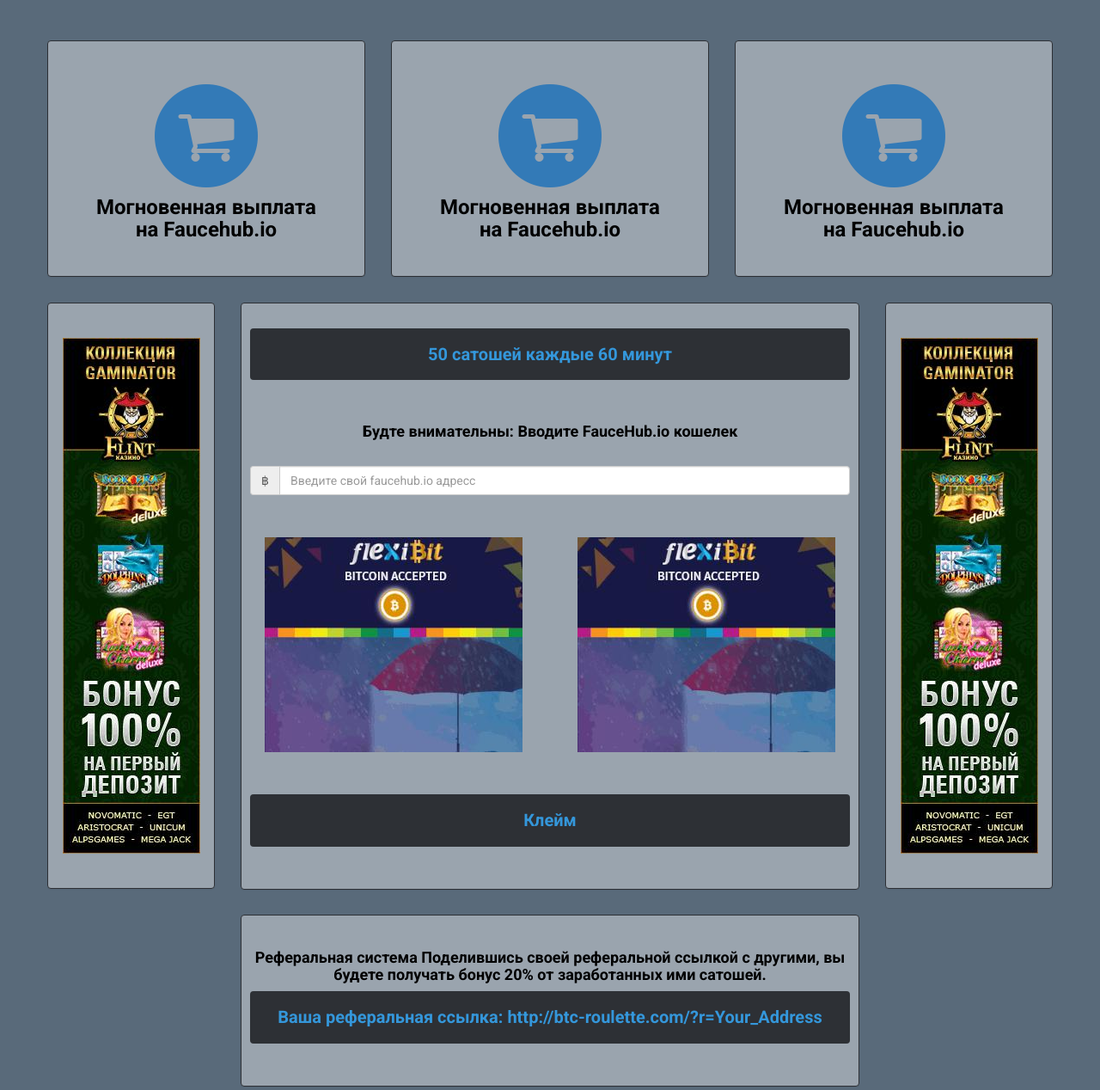
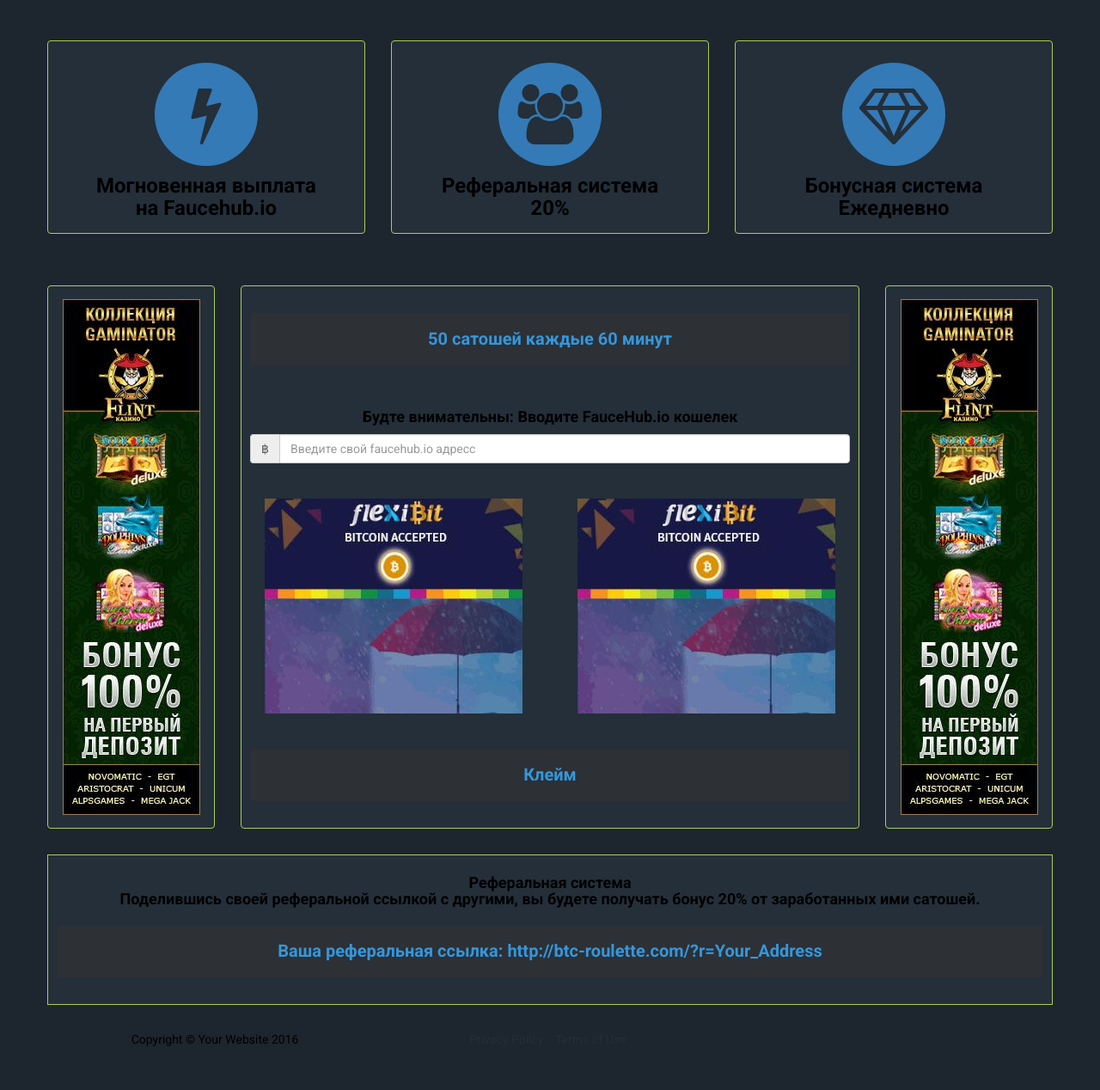
Before and after one commit to Privatik3/satoshi-progress.com, a website: page index.html in a window 1280 px wide. Shown: the part 53-1321 px from the top of the page at 86% size. After the commit the page ends 1282 px from the top, so only its background shows below. Drawn offline with nearby package versions, Linux system fonts and the light colour scheme; files that its build step writes are made by us from their sources.

Commit message:
Поменял рекламные блоки

```diff
--- a/index.html
+++ b/index.html
@@ -61,7 +61,7 @@
                 <div class="panel custome-panel pull-left">
           <span class="fa-stack fa-5x">
             <i class="fa fa-circle fa-stack-2x text-primary"></i>
-            <i class="fa fa-shopping-cart fa-stack-1x fa-custome"></i>
+            <i class="fa fa-bolt fa-stack-1x fa-custome"></i>
           </span>
                     <h3 class="service-heading">
                         Могновенная выплата<br>
@@ -73,11 +73,11 @@
                 <div class="panel custome-panel">
           <span class="fa-stack fa-5x">
             <i class="fa fa-circle fa-stack-2x text-primary"></i>
-            <i class="fa fa-shopping-cart fa-stack-1x fa-custome"></i>
+            <i class="fa fa-users fa-stack-1x fa-custome"></i>
           </span>
                     <h3 class="service-heading">
-                        Могновенная выплата<br>
-                        на Faucehub.io
+                        Реферальная система
+                        <br>20%
                     </h3>
                 </div>
             </div>
@@ -85,11 +85,11 @@
                 <div class="panel custome-panel pull-right">
           <span class="fa-stack fa-5x">
             <i class="fa fa-circle fa-stack-2x text-primary"></i>
-            <i class="fa fa-shopping-cart fa-stack-1x fa-custome"></i>
+            <i class="fa fa-diamond fa-stack-1x fa-custome"></i>
           </span>
                     <h3 class="service-heading">
-                        Могновенная выплата<br>
-                        на Faucehub.io
+                        Бонусная система<br>
+                        Ежедневно
                     </h3>
                 </div>
             </div>
@@ -111,13 +111,13 @@
                     <div class="panel custome-panel claim-col">
                         <div class="alert alert-custome" role="alert">50 сатошей каждые 60 минут</div>
                         <br><h4>Будте внимательны: Вводите FauceHub.io кошелек</h4>
-                        <br>
+
                         <div class="input-group address">
                             <span class="input-group-addon" id="bitcoin-symbol">฿</span>
                             <input type="text" class="form-control" placeholder="Введите свой faucehub.io адресс"
                                    aria-describedby="bitcoin-symbol">
                         </div>
-                        <br>
+
                         <div class="row">
                             <div class="col-md-6">
                                 <div class="claim-col banner"> <img src="img/banners/300_250.JPG"> </div>
@@ -126,28 +126,24 @@
                                 <div class="claim-col banner"> <img src="img/banners/300_250.JPG"> </div>
                             </div>
                         </div>
-                        <br>
                         <div class="alert alert-custome" role="alert">Клейм
                         </div>
                     </div>
                 </div>
             </div>
-
-
             <div class="col-md-2">
                 <div class="panel custome-panel banner pull-right"><img src="img/banners/160_600.JPG"></div>
             </div>
         </div>
         <div class="row">
-            <div class="col-md-12 claim-col banner">
-                <div class="panel custome-panel claim-col">
-                    <h4>Реферальная система
+            <div class="col-md-12 custome-panel claim-col banner">
+                    <h4>Реферальная система<br>
                         Поделившись своей реферальной ссылкой с другими, вы будете получать бонус 20% от
                         заработанных ими сатошей.</h4>
                     <div class="alert alert-custome" role="alert">Ваша реферальная ссылка:
                         http://btc-roulette.com/?r=Your_Address
                     </div>
-                </div>
+
             </div>
         </div>
     </div>
--- a/less/style.less
+++ b/less/style.less
@@ -1,5 +1,5 @@
 // Theme colors
-@theme-primary:    #9AA4AE;
+@theme-primary:    #242f39;
 @theme-second:     #2D3035;
 
 @theme-body-color: #000;
@@ -13,7 +13,7 @@
 
 // Global Components
 body {
-	background-color: #596A7A;
+	background-color: #1d252e;
 		text-align: center;
     overflow-x: hidden;
     .serif-font;
@@ -46,9 +46,9 @@
 .custome-panel {
 	background-color: @theme-primary;
 	display: inline-block;
-	padding: 40px 0;
+	padding: 15px 15px;
 	margin-bottom: 0;
-	border: 1px solid @theme-second;
+	border: 1px solid #a9cf54;
 }
 
 .alert-custome {
@@ -56,6 +56,7 @@
 	color: @theme-alert-color;
 	font-size: 20px;
 	font-weight: 700;
+	margin-top: 20px;
 }
 
 // Navigation bar style
@@ -96,11 +97,14 @@
 // Claim section style
 #claim {
 	.claim-col {
-		padding: 29px 10px; // 30 = 29
+		padding: 11.4px 10px;
 		width: 720px;
 	}
 	.banner {
 		width: 100%;
+	}
+	.row {
+		margin: 30px -15px; //было 40px -15px стало 30px -15px
 	}
 }
 
```
Also changed, not shown: img/logo.png.
